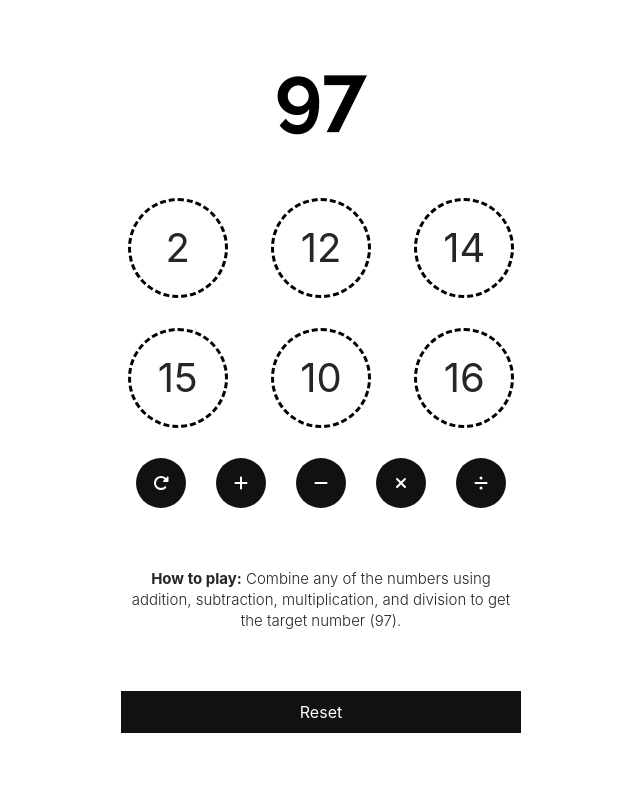
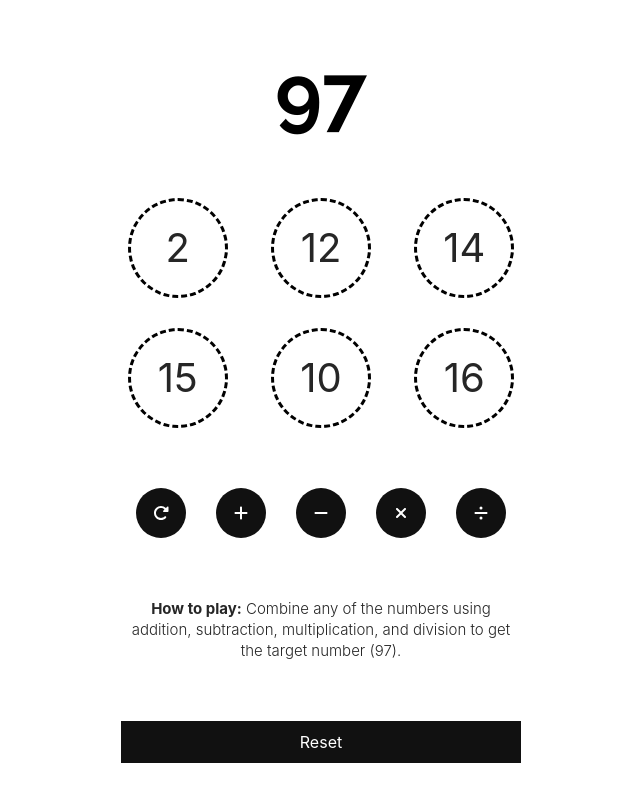
Before and after one commit to andydeforest/number-combos, a Nuxt app: page / in a window 1280 px wide. Shown: the top 802 px of the page, without its empty margins (319-959 px from the left). Built offline with nearby package versions, Linux system fonts and the light colour scheme.

Commit message:
better button height handling

```diff
--- a/components/game/index.vue
+++ b/components/game/index.vue
@@ -204,7 +204,11 @@ export default {
       grid-template-columns: repeat(3, 1fr);
       gap: var(--base-gap);
       justify-items: center;
-      height: calc(var(--cell-height) * 2);
+      // height: calc(calc(var(--cell-height) * 2) + var(--base-gap));
+
+      > button {
+        height: var(--cell-height);
+      }
     }
 
     &--explanation {
```
